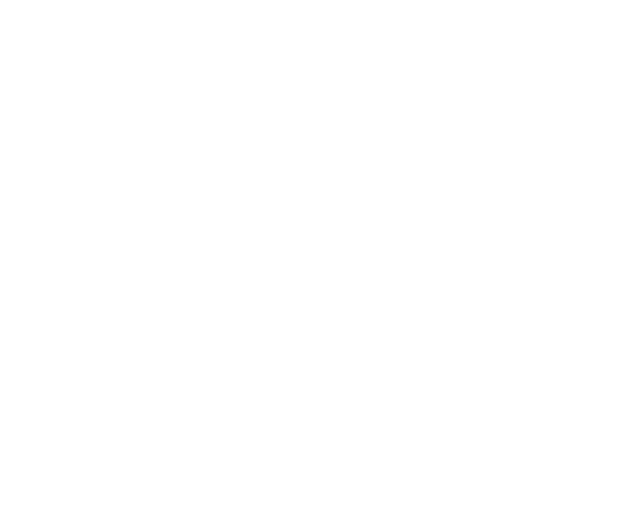
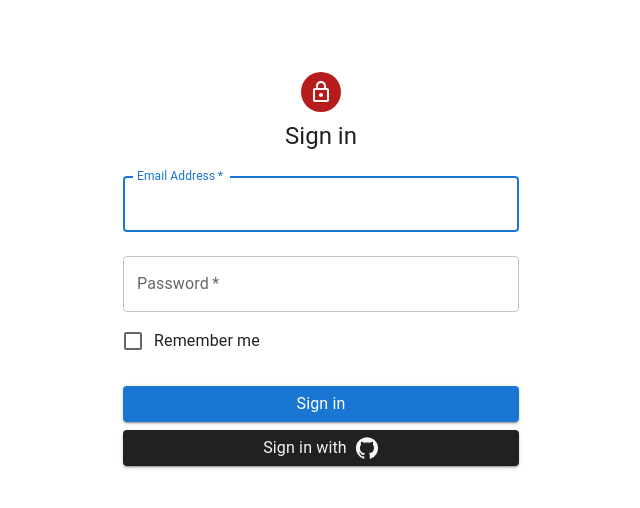
Before and after one commit to eamsdev/OAuthTutorial, a React app in the folder client/: page /login in a window 1280 px wide. Before the commit this address had no page. Shown: the top 508 px of the page, without its empty margins (319-959 px from the left). Built offline with nearby package versions, Linux system fonts and the light colour scheme; the HTML template or start-up script is replaced by a standard one.

Commit message:
Scaffold login page

```diff
--- a/client/package.json
+++ b/client/package.json
@@ -8,6 +8,7 @@
   "dependencies": {
     "@emotion/react": "^11.10.6",
     "@emotion/styled": "^11.10.6",
+    "@mui/icons-material": "^5.11.16",
     "@mui/material": "^5.12.0",
     "mobx": "^6.9.0",
     "mobx-react": "^8.0.0",
--- a/client/src/App.tsx
+++ b/client/src/App.tsx
@@ -1,3 +1,4 @@
+import Login from './pages/Login';
 import Home from './pages/Home';
 import { Route, Routes } from 'react-router-dom';
 
@@ -6,6 +7,7 @@
   return (
     <Routes>
       <Route element={<Home />} path="/" />
+      <Route element={<Login />} path="/login" />
     </Routes>
   );
 };
--- a/client/src/index.tsx
+++ b/client/src/index.tsx
@@ -1,15 +1,16 @@
-import { ThemeProvider } from '@mui/material';
 import App from './App';
 import './assets/scss/site.scss';
+import theme from './themes/theme';
+import { Container, ThemeProvider } from '@mui/material';
+import CssBaseline from '@mui/material/CssBaseline';
 import React from 'react';
 import { createRoot } from 'react-dom/client';
 import { BrowserRouter } from 'react-router-dom';
-import theme from 'theme';
-
 
 createRoot(document.getElementById('root')).render(
   <React.StrictMode>
     <ThemeProvider theme={theme}>
+      <CssBaseline />
       <BrowserRouter>
         <App />
       </BrowserRouter>
--- /dev/null
+++ b/client/src/pages/Login.tsx
@@ -0,0 +1,79 @@
+import theme from '../themes/theme';
+import GitHubIcon from '@mui/icons-material/GitHub';
+import LockOutlinedIcon from '@mui/icons-material/LockOutlined';
+import {
+  Avatar,
+  Box,
+  Button,
+  Checkbox,
+  Container,
+  FormControlLabel,
+  Grid,
+  Link,
+  TextField,
+  Typography,
+} from '@mui/material';
+import { red } from '@mui/material/colors';
+
+const Login = () => {
+  const handleSubmit = (event: React.FormEvent<HTMLFormElement>) => {
+    event.preventDefault();
+    const data = new FormData(event.currentTarget);
+    console.log({
+      email: data.get('email'),
+      password: data.get('password'),
+    });
+  };
+
+  return (
+    <Container component="main" maxWidth="xs">
+      <Box
+        sx={{
+          marginTop: 8,
+          display: 'flex',
+          flexDirection: 'column',
+          alignItems: 'center',
+        }}
+      >
+        <Avatar sx={{ m: 1, bgcolor: `${red[900]}` }}>
+          <LockOutlinedIcon />
+        </Avatar>
+        <Typography component="h1" variant="h5">
+          Sign in
+        </Typography>
+        <Box component="form" onSubmit={handleSubmit} noValidate sx={{ mt: 1 }}>
+          <TextField
+            margin="normal"
+            required
+            fullWidth
+            label="Email Address"
+            name="email"
+            autoComplete="email"
+            autoFocus
+          />
+          <TextField
+            margin="normal"
+            required
+            fullWidth
+            name="password"
+            label="Password"
+            type="password"
+            autoComplete="current-password"
+          />
+          <FormControlLabel
+            control={<Checkbox value="remember" color="primary" />}
+            label="Remember me"
+          />
+          <Button type="submit" fullWidth variant="contained" sx={{ mt: 3 }}>
+            <Typography textTransform={'none'}>Sign in</Typography>
+          </Button>
+          <Button fullWidth variant="github" sx={{ mt: 1, mb: 2 }} onClick={() => console.warn('TODO: Signin with Github')}>
+            <Typography textTransform={'none'} mr={1}>Sign in with</Typography><GitHubIcon />
+          </Button>
+        </Box>
+      </Box>
+    </Container>
+  );
+};
+
+export default Login;
--- a/client/src/theme.ts
+++ /dev/null
@@ -1,5 +0,0 @@
-import { createTheme } from "@mui/material";
-
-const theme = createTheme();
-
-export default theme;
--- /dev/null
+++ b/client/src/themes/theme.ts
@@ -0,0 +1,32 @@
+import { createTheme } from '@mui/material';
+import { grey } from '@mui/material/colors';
+
+
+declare module '@mui/material/Button' {
+  interface ButtonPropsVariantOverrides {
+    github: true;
+  }
+}
+
+const theme = createTheme({
+  components: {
+    MuiButton: {
+      variants: [
+        {
+          props: { variant: 'github' },
+          style: {
+            backgroundColor: `${grey[900]}`,
+            color: `${grey[100]}`,
+            boxShadow:
+              '0px 3px 1px -2px rgba(0,0,0,0.2), 0px 2px 2px 0px rgba(0,0,0,0.14), 0px 1px 5px 0px rgba(0,0,0,0.12);',
+            '&:hover': {
+              backgroundColor: `${grey[800]}`,
+            },
+          },
+        },
+      ],
+    },
+  },
+});
+
+export default theme;
```
Also changed, not shown: client/src/types.d.ts (deleted, +0 -13 lines), 2 other files (tests, documents, lock files or other folders).
